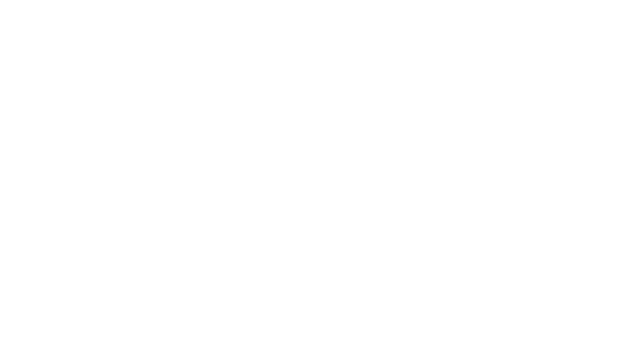
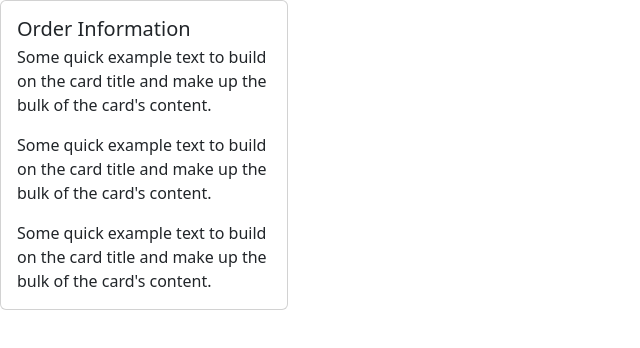
Before and after one commit to taliacohn/data-breach-group-project, a React (Create React App) app in the folder client_side/restoring/: page /order-details in a window 1280 px wide. Shown: the top 348 px of the page, without its empty margins (0-640 px from the left). Built offline with nearby package versions, Linux system fonts and the light colour scheme.

Commit message:
import card

```diff
--- a/client_side/restoring/src/components/OrderDetails.js
+++ b/client_side/restoring/src/components/OrderDetails.js
@@ -1,6 +1,10 @@
 import OrderInfo from "./OrderInfo";
 
 function OrderDetails() {
-  return <> </>;
+  return (
+    <>
+      <OrderInfo />
+    </>
+  );
 }
 export default OrderDetails;
--- a/client_side/restoring/src/components/OrderInfo.js
+++ b/client_side/restoring/src/components/OrderInfo.js
@@ -18,7 +18,6 @@
           Some quick example text to build on the card title and make up the
           bulk of the card's content.
         </Card.Text>
-        <Button variant="primary">Go somewhere</Button>
       </Card.Body>
     </Card>
   );
```
